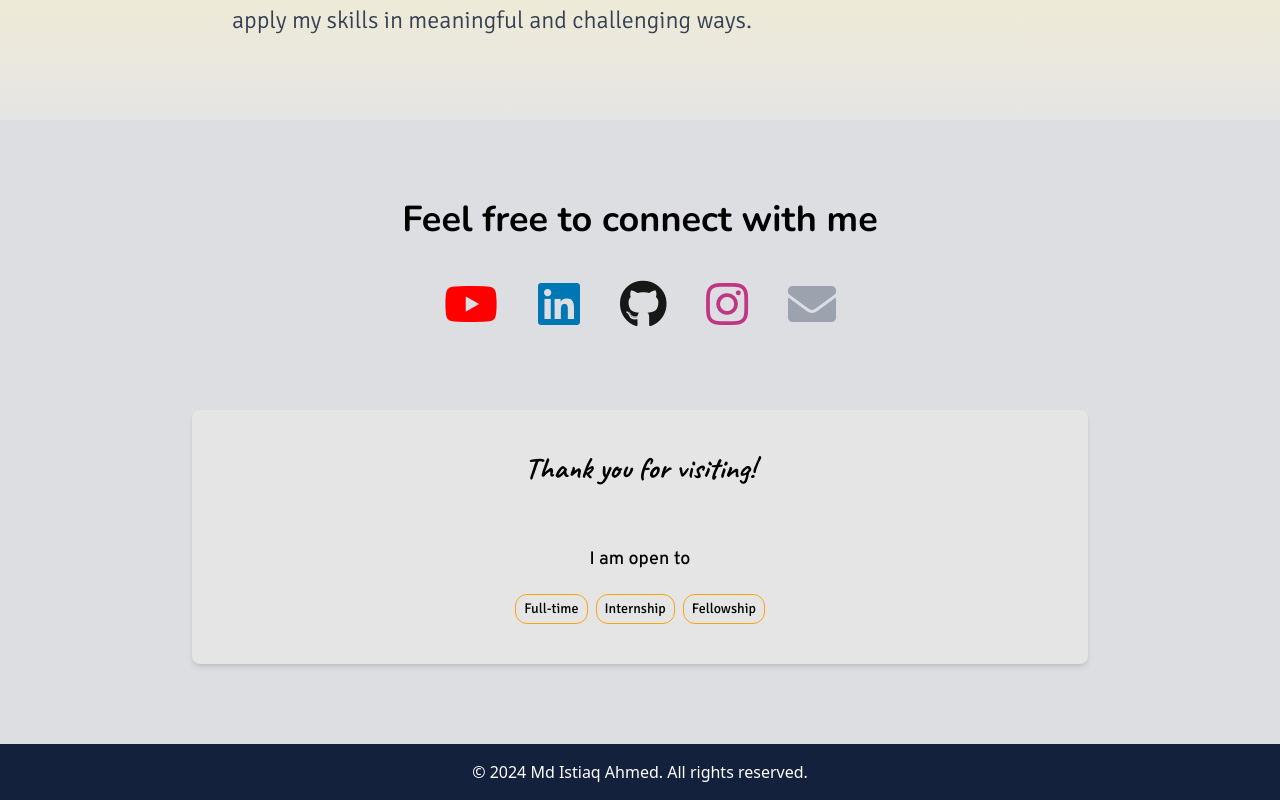
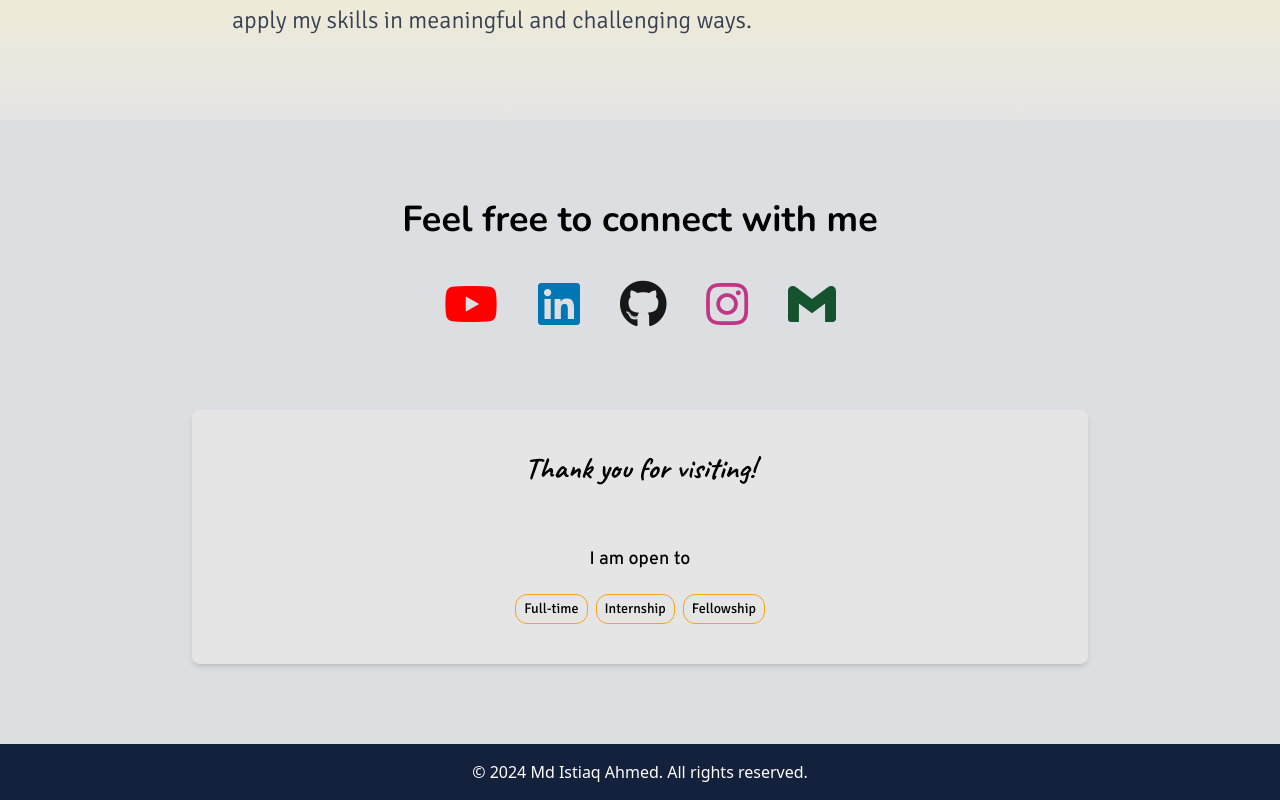
Before and after one commit to iaifti/Portfolio, a React (Vite) app: page / in a window 1280 px wide. Shown: the part 4055-4855 px from the top of the page. Built offline with nearby package versions, Linux system fonts and the light colour scheme; some icons are missing; a web font is replaced by a local one.

Commit message:
fix: update Contact component to use icon from react-icons and adjust styling for improved visibility

```diff
--- a/src/components/Contact.jsx
+++ b/src/components/Contact.jsx
@@ -1,6 +1,7 @@
 import React, { useEffect } from "react";
 import AOS from "aos";
 import "aos/dist/aos.css";
+import { SiGmail } from 'react-icons/si';
 
 const Contact = () => {
   useEffect(() => {
@@ -64,10 +65,10 @@ const Contact = () => {
         </a>
         <a
           href="mailto:mdistiaqahmed0@gmail.com"
-          className="text-4xl sm:text-5xl text-gray-400 hover:scale-125 transition-transform duration-300 hover:text-black"
+          className="text-4xl sm:text-5xl text-green-900 hover:scale-125 transition-transform duration-300 hover:text-black"
           data-aos="flip-left"
         >
-          <i className="fas fa-envelope"></i>
+          <SiGmail />
         </a>
       </div>
       <div className="max-w-md sm:max-w-lg lg:max-w-2xl xl:max-w-4xl mx-auto font-overpass bg-offwhite p-6 sm:p-8 md:p-10 rounded-lg shadow-md mt-10 md:mt-20">
```
